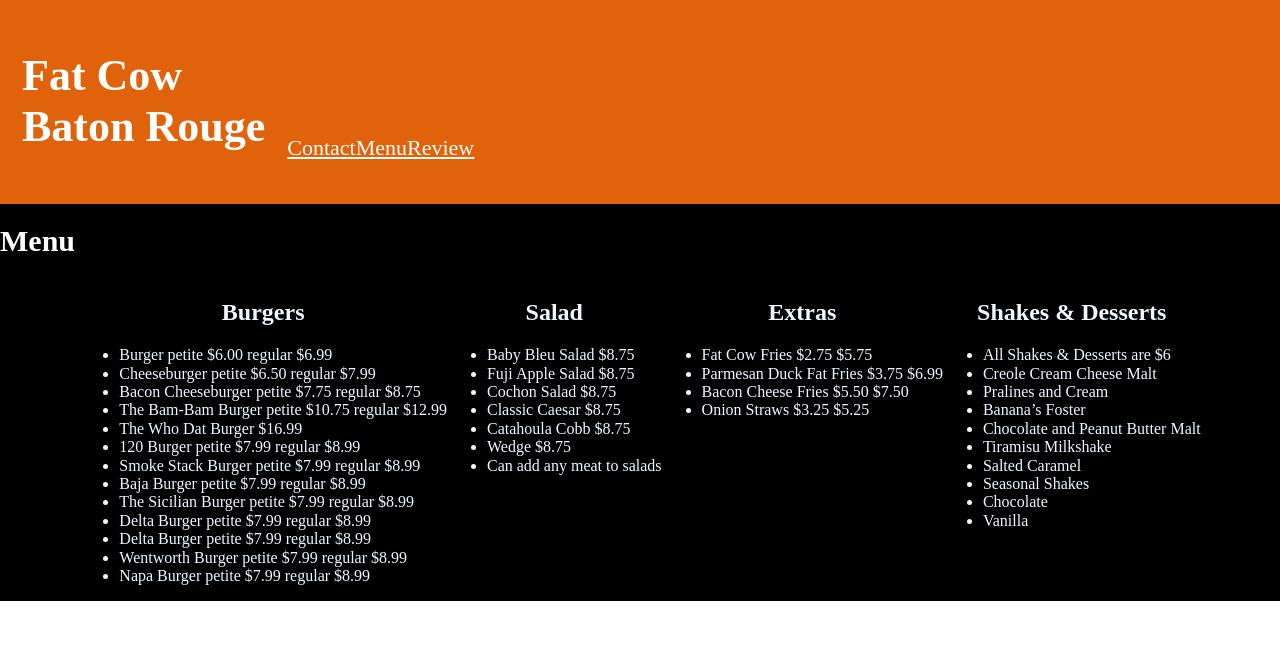
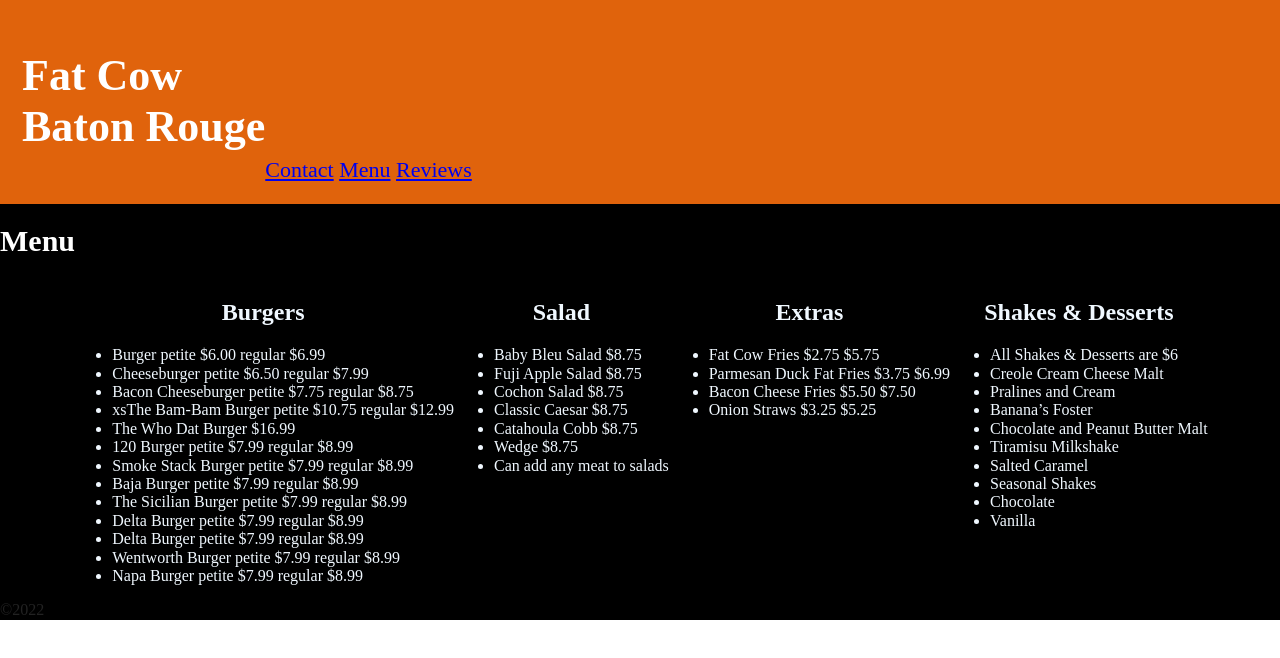
Before and after one commit to SierraBeaulieu/FatCowWebsite-Project1, a website built with Parcel: page menu.html in a window 1280 px wide. Built offline with nearby package versions, Linux system fonts and the light colour scheme.

Commit message:
more CSS

```diff
--- a/css/main.css
+++ b/css/main.css
@@ -309,10 +309,8 @@ textarea {
 justify-content:flex-end;
 }
 
-.about{
-  color:#fff;
-  font-size: 22px;
-  display: flex;
+#all-links{
+  color: #fff;
 }
 
 .menu-button{
--- a/menu.html
+++ b/menu.html
@@ -35,7 +35,6 @@
     ga('create', 'UA-XXXXX-Y', 'auto'); ga('set', 'anonymizeIp', true); ga('set', 'transport', 'beacon'); ga('send', 'pageview')
   </script>
   <script src="https://www.google-analytics.com/analytics.js" async></script>
-</body>
 
 <!-- home page -->
 <div class="menu-page">
@@ -43,10 +42,10 @@
     <h1 class="fat-cow">Fat Cow <br>
       Baton Rouge</h1>
   <!-- links -->
-  <div class="all-links">
-  <a class="about" href="index.html">Contact</a>
-  <a class="menu-button" href="menu.html">Menu</a>
-  <a class="reviews" href="reviews.html">Review</a>
+  <div id="#all-links">
+  <a id="#about" href="index.html">Contact</a>
+  <a id="#menu-button" href="menu.html">Menu</a>
+  <a id="#reviews" href="reviews.html">Reviews</a>
   </div>
   <hr>
   </header>
@@ -60,7 +59,7 @@
   <li>Burger petite $6.00	regular $6.99</li>
   <li>Cheeseburger 	petite $6.50 	regular $7.99</li>
   <li> Bacon Cheeseburger 	petite $7.75 regular $8.75</li>
-  <li>  The Bam-Bam Burger 	petite $10.75 regular $12.99</li>
+  <li> xsThe Bam-Bam Burger 	petite $10.75 regular $12.99</li>
   <li>  The Who Dat Burger 		$16.99 </li>
   <li>  120 Burger 	petite $7.99	regular $8.99</li>
   <li>  Smoke Stack Burger 	petite $7.99    regular $8.99</li>
@@ -112,6 +111,9 @@
 
 
 </main>
+
+</body>
+&copy;2022
 </body>
 </div>
 
```
Also changed, not shown: index.html (+9 -5 lines), reviews.html (+8 -3 lines), img/fat-cow-burgers.jpg (added), img/fries.jpg (added), img/shakes.jpg (added), img/yummy.jpg (added), 2 other files.
